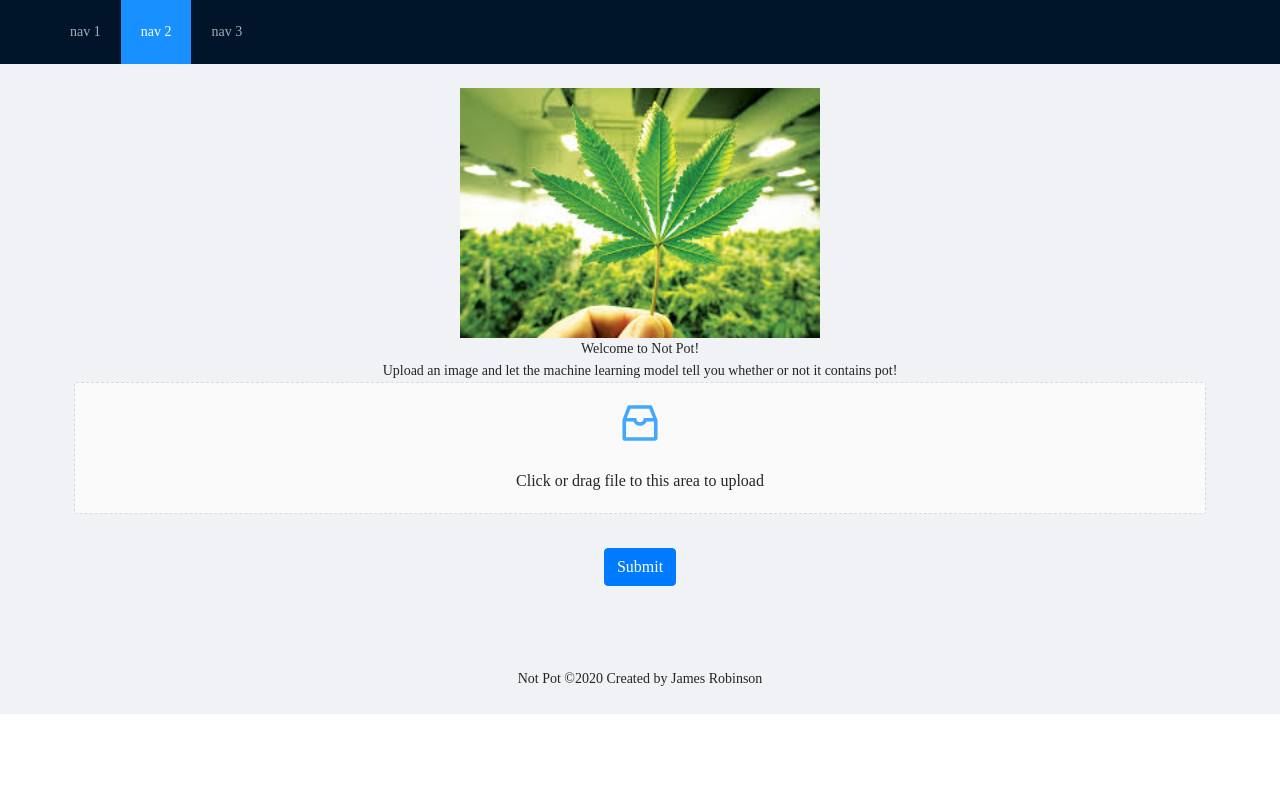
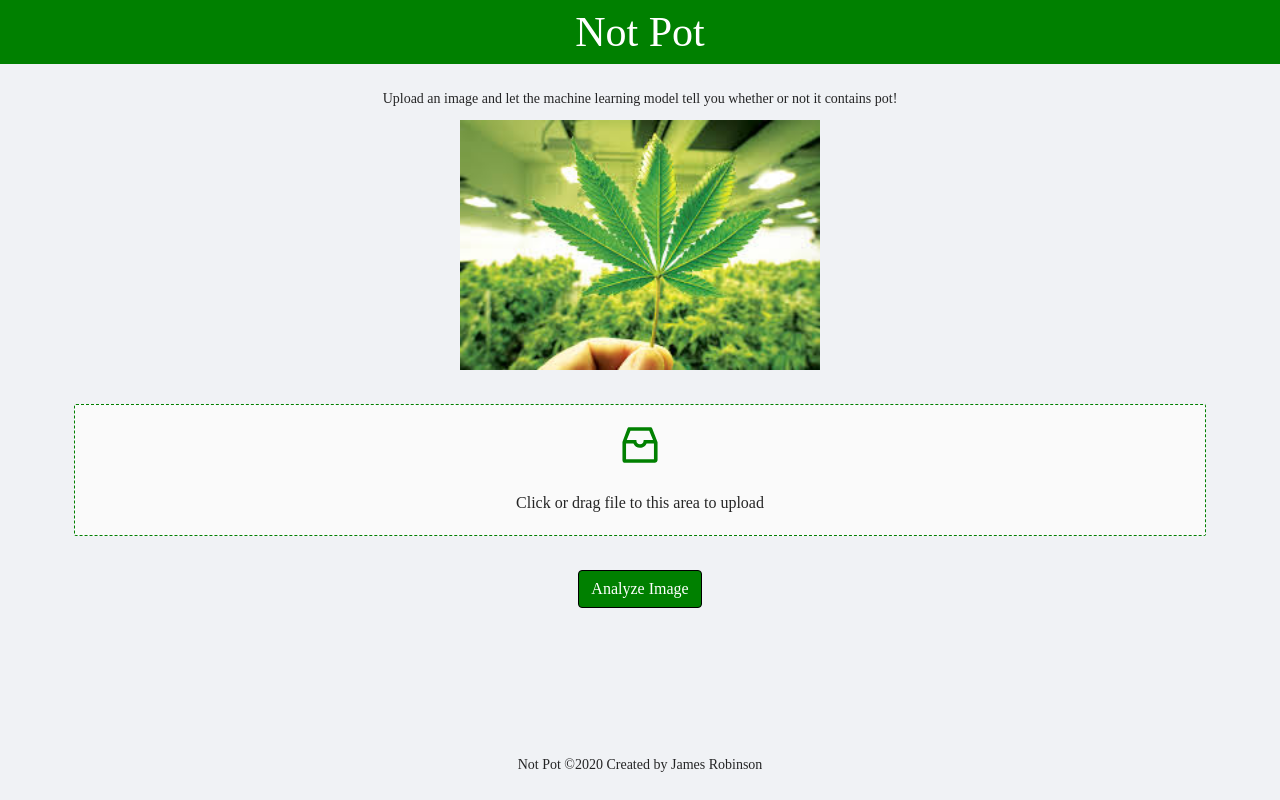
Before and after one commit to jakerdou/not-pot, a React app: page / in a window 1280 px wide. Built offline with nearby package versions, Linux system fonts and the light colour scheme.

Commit message:
updated UI

```diff
--- a/src/component/App.js
+++ b/src/component/App.js
@@ -3,34 +3,31 @@ import ReactDOM from 'react-dom';
 import './App.css';
 import ImageView from './ImageView.js'
 import Head from './Head.js'
+import MyContent from './MyContent.js'
+import Foot from './Foot.js'
 import {Layout, Menu, Breadcrumb, Form, Upload} from 'antd'
 import 'antd/dist/antd.css';
 
 const { Header, Content, Footer } = Layout;
-
-// {/*<HeaderBar />
-// <ImageView />*/}
 
 class App extends React.Component{
     render(){
         return(
             <div className="App">
 
-              <Layout>
-                <Header style={{ position: 'fixed', zIndex: 1, width: '100%' }}>
+              <Layout style={{height: '100%'}}>
+                <Header style={{ position: 'fixed', zIndex: 1, width: '100%' , background: "green", color: "white"}}>
                   <div className="logo" />
-                  <Menu theme="dark" mode="horizontal" defaultSelectedKeys={['2']}>
-                    <Menu.Item key="1">nav 1</Menu.Item>
-                    <Menu.Item key="2">nav 2</Menu.Item>
-                    <Menu.Item key="3">nav 3</Menu.Item>
-                  </Menu>
+                  <Head />
                 </Header>
                 <Content className="site-layout" style={{ padding: '0 50px', marginTop: 64 }}>
                   <div className="site-layout-background" style={{ padding: 24, minHeight: 380 }}>
-                    <ImageView />
+                    <MyContent />
                   </div>
                 </Content>
-                <Footer style={{ textAlign: 'center' }}>Not Pot ©2020 Created by James Robinson</Footer>
+                <Footer style={{ textAlign: 'center' }}>
+                  <Foot />
+                </Footer>
               </Layout>
 
             </div>
--- /dev/null
+++ b/src/component/Foot.js
@@ -0,0 +1,15 @@
+import React from 'react';
+import ReactDOM from 'react-dom';
+import './Foot.css';
+
+class Foot extends React.Component{
+    render(){
+        return(
+            <div className="Foot">
+              Not Pot ©2020 Created by James Robinson
+            </div>
+        )
+    }
+}
+
+export default Foot;
--- a/src/component/Head.css
+++ b/src/component/Head.css
@@ -1,32 +1,3 @@
-.HeaderBar {
-
+.Head {
+  font-size: 3em;
 }
-
-.navbar {
-  height: 80px;
-}
-
-/* row of logos */
-.navbar-expand .navbar-nav {
-  flex-direction: row;
-  width: 100%
-}
-
-/* James Robinson */
-span.navbar-brand {
-  font-size: 3em;
-  margin-right: 0;
-}
-
-/* logos */
-a.navbar-brand {
-  margin-right: 0;
-  margin-left: 50px;
-  padding: 0;
-}
-
-/* images in the logos */
-.d-inline-block {
-  display: inline-block !important;
-  /* 50x50 size is set in HeaderBar.js */
-}
--- a/src/component/Head.js
+++ b/src/component/Head.js
@@ -1,26 +1,14 @@
 import React from 'react';
 import ReactDOM from 'react-dom';
 import './Head.css';
-import {Layout} from 'antd'
-
-
-// import Navbar from 'react-bootstrap/Navbar'
-// import Nav from 'react-bootstrap/Nav'
-//
-// <Navbar bg="secondary" variant="light">
-//   <Navbar.Brand class="myName">Not Pot</Navbar.Brand>
-//   <Nav>
-//
-//   </Nav>
-// </Navbar>
 
 class Head extends React.Component{
 
   render(){
 
     return(
-      <div className="HeaderBar">
-
+      <div className="Head">
+        Not Pot
       </div>
     )
   }
--- a/src/component/ImageView.css
+++ b/src/component/ImageView.css
@@ -1,3 +1,15 @@
+.ImageView {
+  text-align: center;
+}
+
 .btn-primary {
-  margin: 10px
+  margin: 10px;
 }
+
+.potImg {
+  margin-top: 10px;
+}
+
+.output {
+  color: red;
+}
--- a/src/component/ImageView.js
+++ b/src/component/ImageView.js
@@ -20,7 +20,7 @@ class ImageView extends React.Component{
 
     this.state = {
       currImg: pot1,
-      currOutput: "Welcome to Not Pot!"
+      currOutput: ""
     }
   }
 
@@ -55,9 +55,15 @@ class ImageView extends React.Component{
 
 
   fileUpload(fileList) {
-    var img = fileList.dragger.file.originFileObj;
-    var imgList = fileList.dragger.fileList
-    if (this.acceptTypes.includes(img.type) && imgList.length == 1) {
+
+    try {
+      var img = fileList.dragger.file.originFileObj;
+      var imgList = fileList.dragger.fileList;
+    } catch (e) {
+      console.log(e)
+    }
+
+    if (img && this.acceptTypes.includes(img.type) && imgList.length == 1) {
       var self = this;
       var formData = new FormData();
       formData.append('img', img)
@@ -83,7 +89,6 @@ class ImageView extends React.Component{
         currOutput: "Please upload only 1 image of an accepted type (.jpg, .jpeg, .png)."
       })
     }
-
     this.formRef.current.resetFields();
   }
 
@@ -91,19 +96,18 @@ class ImageView extends React.Component{
   // TODO: add yes/no buttons that let me label data that people upload
   render() {
     return(
-      <div className="App">
-        <div><img class="potImg" src={this.state.currImg} height="250" /></div>
-        <div>{this.state.currOutput}</div>
-
+      <div className="ImageView">
         <div>
           Upload an image and let the machine learning model tell you whether or not it contains pot!
         </div>
+        <div><img class="potImg" src={this.state.currImg} height="250" /></div>
 
         <div>
           <Form
             name="my_form"
             onFinish={(fileList) => this.fileUpload(fileList)}
             ref={this.formRef}
+            style={{marginTop: "3%"}}
           >
 
             <Form.Item>
@@ -112,9 +116,11 @@ class ImageView extends React.Component{
                   name="files"
                   accept={this.acceptTypes}
                   beforeUpload={file => this.fileDisplay(file)}
+                  showUploadList={false}
+                  style={{borderColor: "green"}}
                   >
                   <p className="ant-upload-drag-icon">
-                    <InboxOutlined />
+                    <InboxOutlined style={{color: "green"}}/>
                   </p>
                   <p className="ant-upload-text">Click or drag file to this area to upload</p>
                 </Upload.Dragger>
@@ -128,11 +134,13 @@ class ImageView extends React.Component{
               }}
             >
 
-              <Button type="primary"> {/*type="primary" is what makes onFinish work*/}
-                Submit
+              <Button type="primary" style={{background: "green", borderColor: "black"}}> {/*type="primary" is what makes onFinish work*/}
+                Analyze Image
               </Button>
             </Form.Item>
           </Form>
+
+          <div className="output">{this.state.currOutput}</div>
         </div>
       </div>
     )
--- /dev/null
+++ b/src/component/MyContent.js
@@ -0,0 +1,18 @@
+import React from 'react';
+import ReactDOM from 'react-dom';
+import './MyContent.css';
+import ImageView from './ImageView.js'
+
+class MyContent extends React.Component{
+    render(){
+        return(
+            <div className="MyContent">
+
+              <ImageView />
+
+            </div>
+        )
+    }
+}
+
+export default MyContent;
```
Also changed, not shown: src/component/Foot.css (added), src/component/MyContent.css (added).
